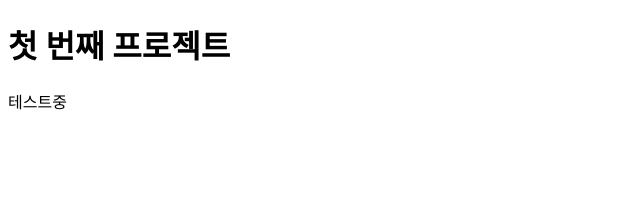
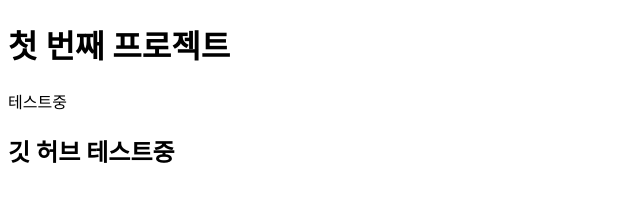
Before and after one commit to castleHoon87/first-js-project, a plain HTML site: page index.html in a window 1280 px wide. Shown: the whole page, without its empty margins (0-640 px from the left). Drawn offline with Linux system fonts and the light colour scheme.

Commit message:
second commit

```diff
--- a/index.html
+++ b/index.html
@@ -10,5 +10,6 @@
   <body>
     <h1>첫 번째 프로젝트</h1>
     <p>테스트중</p>
+    <h2>깃 허브 테스트중</h2>
   </body>
 </html>
```
